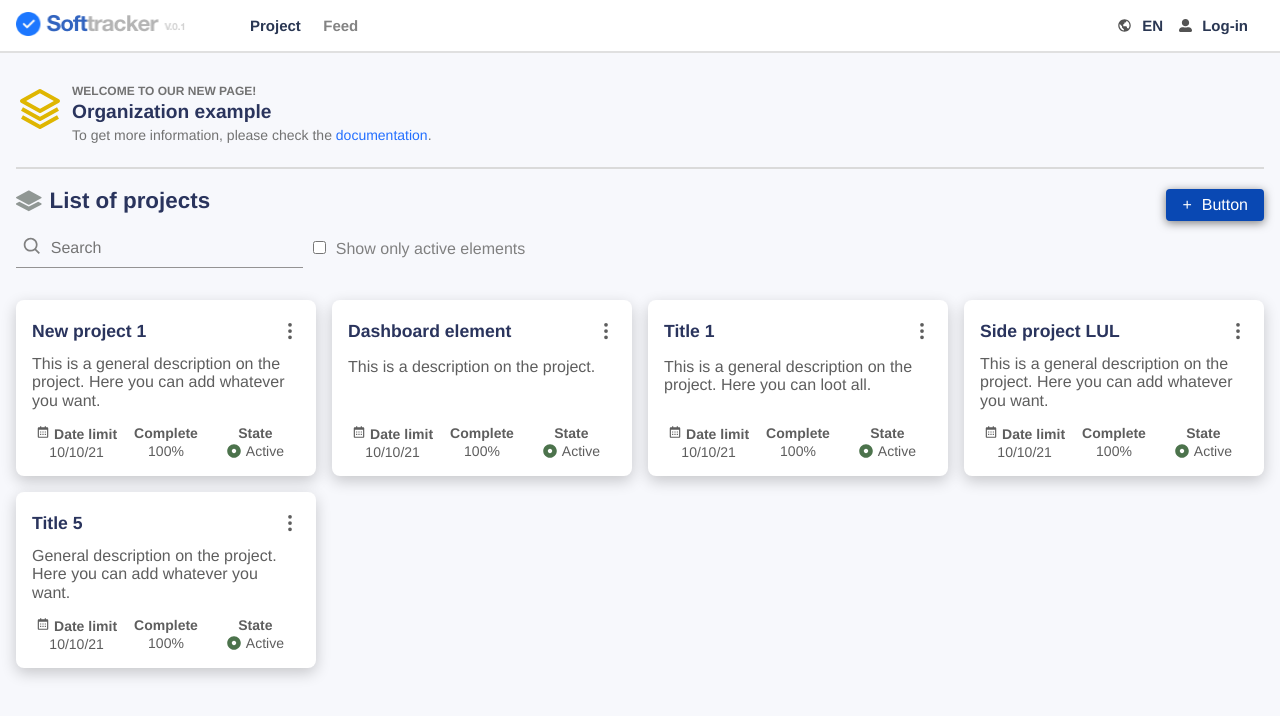
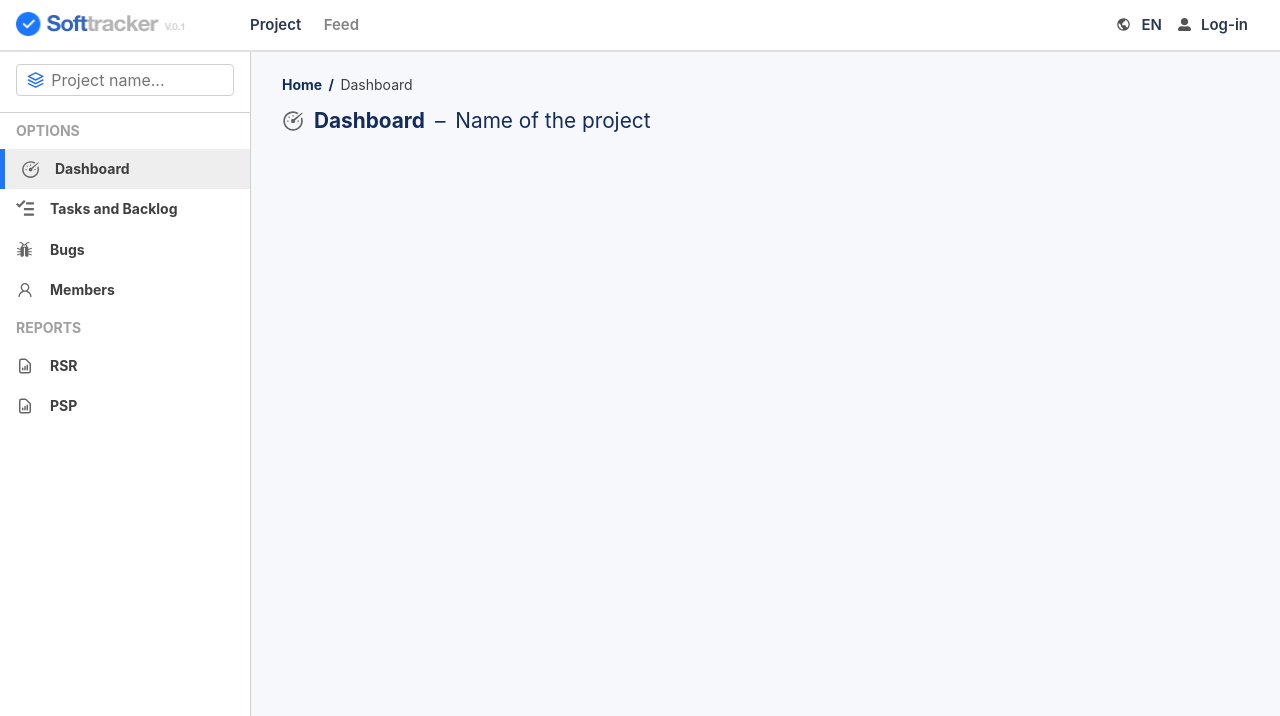
Before and after one commit to SoftDev-Tracker/bluedashboard, a React (Create React App) app: page / in a window 1280 px wide. Shown: the top 716 px of the page. Built offline with nearby package versions, Linux system fonts and the light colour scheme.

Commit message:
Update styles

```diff
--- a/src/App.css
+++ b/src/App.css
@@ -1,5 +1,5 @@
 *{
-  font-family: Helvetica, Arial, sans-serif;
+  font-family: -apple-system, system-ui, Segoe UI, Roboto;
 }
 
 a{
--- a/src/App.js
+++ b/src/App.js
@@ -8,7 +8,8 @@ function App() {
   return (
     <Router>
       <div className="App">
-        <FirstPage></FirstPage>
+
+        <AdminPanel></AdminPanel>
       </div>
     </Router>
   );
--- a/src/components/Content/InfoSection/InfoSectionElements.js
+++ b/src/components/Content/InfoSection/InfoSectionElements.js
@@ -5,6 +5,7 @@ import {css} from "../../../core-ui/css/variables"
 export const HeaderContainer = styled.div`
     display: flex;
     margin-bottom: 1.5rem;
+    user-select: none;
 
     a{
         color: ${css.colorLink};
@@ -30,20 +31,20 @@ export const TextSection = styled.div`
 
 export const Greeting = styled.div`
     color: ${css.colorLigth};
-    font-size: 12px;
-    font-weight: 600;
+    font-size: 14px;
+    font-weight: lighter;
     text-transform: uppercase;
 `
 
 export const TitleOrganitation = styled.div`
     color: ${css.colorSecundary};
     font-size: 1.3rem;
-    font-weight: 800;
+    font-weight: 700;
     margin-top: 2px;
     margin-bottom: 4px;
 
     @media only screen and (min-width: 768px){
-        font-size: 1.2rem;
+        font-size: 1.3rem;
     }
 `
 
--- a/src/components/Sidebar/SidebarElements.js
+++ b/src/components/Sidebar/SidebarElements.js
@@ -22,7 +22,7 @@ export const SidebarList = styled.div`
 export const TitleSeparator = styled.div`
     color: #A0A0A0;
     font-size: 14px;
-    font-weight: 800;
+    font-weight: 700;
     text-transform: uppercase;
     padding: 0.6rem 1rem;
     user-select: none;
@@ -55,6 +55,6 @@ export const LinkElement = styled(Link)`
 
 export const TitleURL = styled.span`
     color: #3f3f3f;
-    font-weight: 800;
+    font-weight: 700;
     padding-left: 1rem;
 `
--- a/src/containers/ProjectCardsSection/ProjectCardsElements.js
+++ b/src/containers/ProjectCardsSection/ProjectCardsElements.js
@@ -40,7 +40,7 @@ export const TopSection = styled.div`
 
 export const Title = styled(Link)`
     color: ${css.colorSecundary};
-    font-weight: 800;
+    font-weight: 700;
     font-size: 1.1rem;
     margin: 0px;
 `
```
Also changed, not shown: 1 other file (tests, documents, lock files or other folders).
